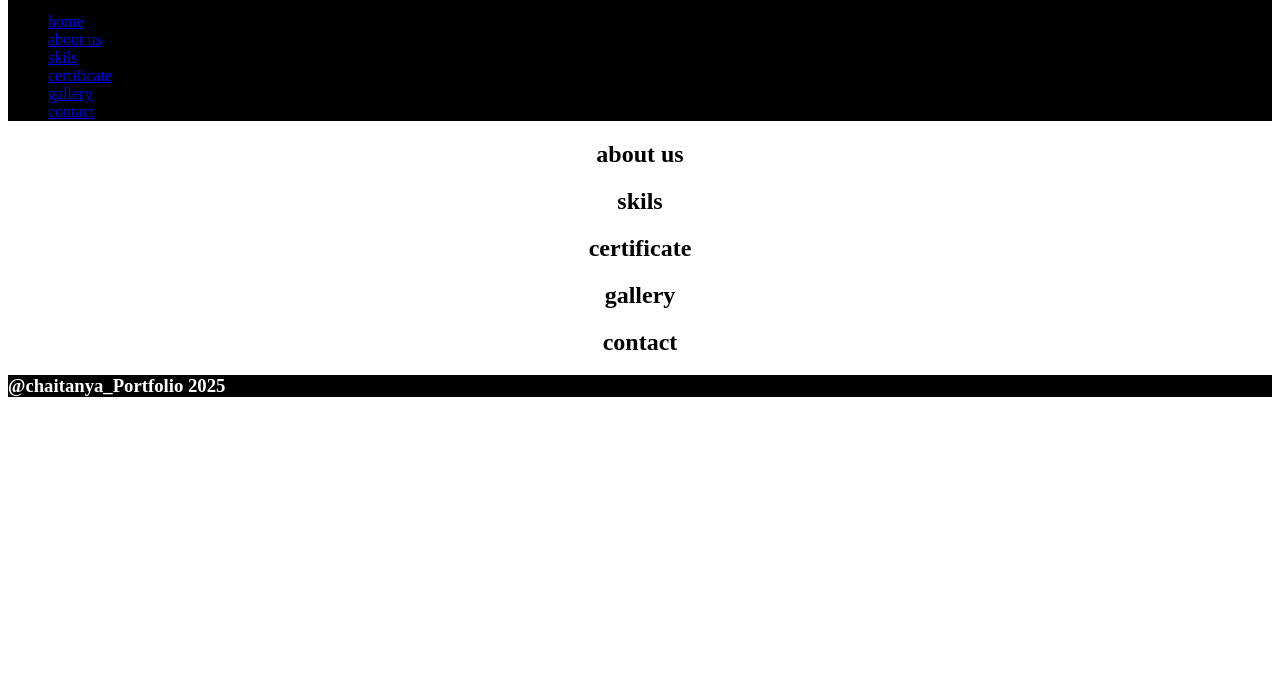
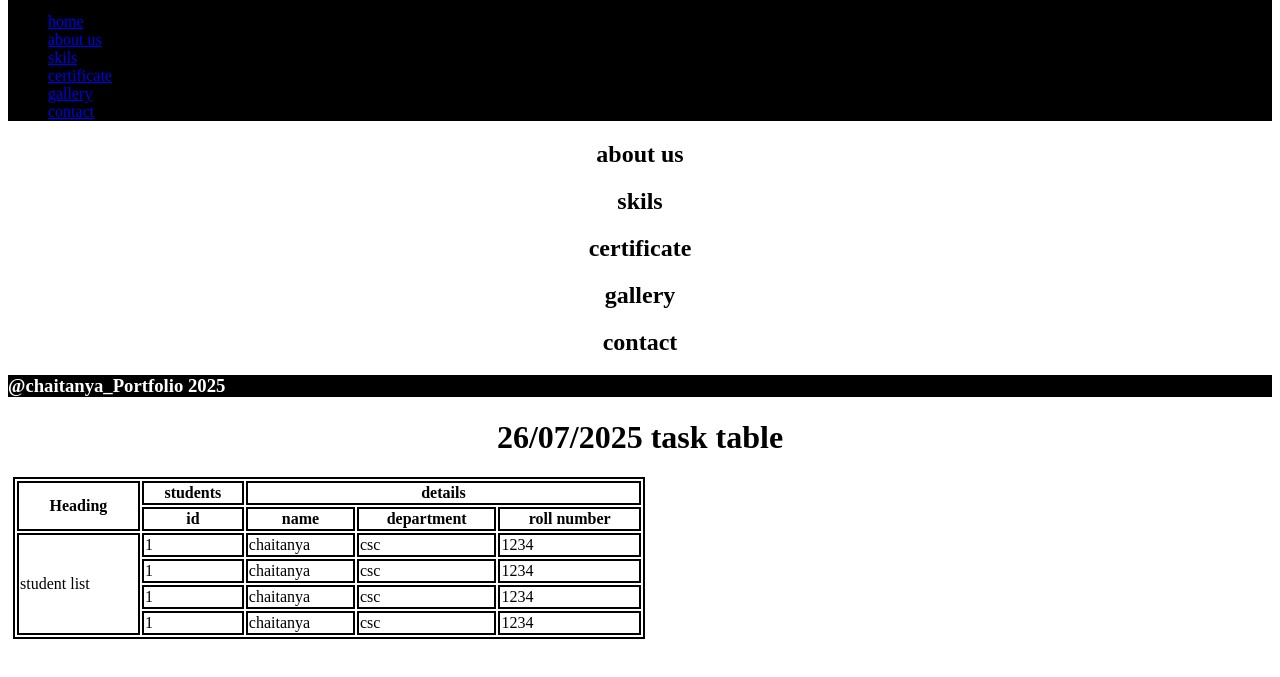
Before and after one commit to chaitanya192122/MentiBY, a plain HTML site: page index.html in a window 1280 px wide. Shown: the part 29-706 px from the top of the page. Drawn offline with Linux system fonts and the light colour scheme.

Commit message:
i have completed table task today

```diff
--- a/index.html
+++ b/index.html
@@ -1,10 +1,23 @@
 <!DOCTYPE html>
 <html lang="en">
+
 <head>
     <meta charset="UTF-8">
     <meta name="viewport" content="width=device-width, initial-scale=1.0">
     <title>Chaitanya_Portfolio</title>
+    <style>
+         table,tbody,td,th {
+    border: solid 2px;
+    margin: 5px  ;
+
+}
+table{
+     width: 50%;
+
+}
+    </style>
 </head>
+
 <body>
     <header style="background-color: black;">
         <nav>
@@ -54,5 +67,53 @@
     <footer style="background-color: black;color: #fff;">
         <h3>@chaitanya_Portfolio <span>2025</span></h3>
     </footer>
+
+    <table>
+        <h1 style="text-align: center;">26/07/2025 task table</h1>
+        <thead>
+            <tr rowspan="2">
+                <th rowspan="2">Heading</th>
+                <th>students</th>
+                <th colspan="3">details</th>
+
+            </tr>
+            <tr>
+                <th>id</th>
+                <th>name</th>
+                <th>department</th>
+                <th>roll number</th>
+            </tr>
+
+        </thead>
+        <tbody>
+            <tr>
+                <td rowspan="4">student list</td>
+                <td>1</td>
+                <td>chaitanya</td>
+                <td>csc</td>
+                <td>1234</td>
+            </tr>
+            <tr>
+                <td>1</td>
+                <td>chaitanya</td>
+                <td>csc</td>
+                <td>1234</td>
+            </tr>
+            <tr>
+                <td>1</td>
+                <td>chaitanya</td>
+                <td>csc</td>
+                <td>1234</td>
+            </tr>
+            <tr>
+                <td>1</td>
+                <td>chaitanya</td>
+                <td>csc</td>
+                <td>1234</td>
+            </tr>
+        </tbody>
+    </table>
+
 </body>
+
 </html>
```
Also changed, not shown: HtmlCssJavaScript/24TaskLoginPag.html (+28 -15 lines), HtmlCssJavaScript/26teskTable.html (added, +75 -0 lines). Lines whose indentation alone changed are shown as unchanged.
